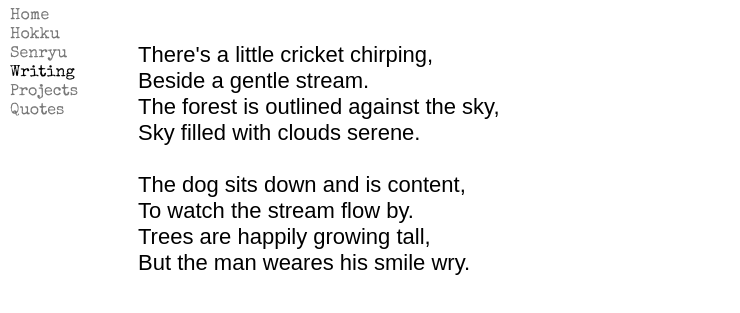
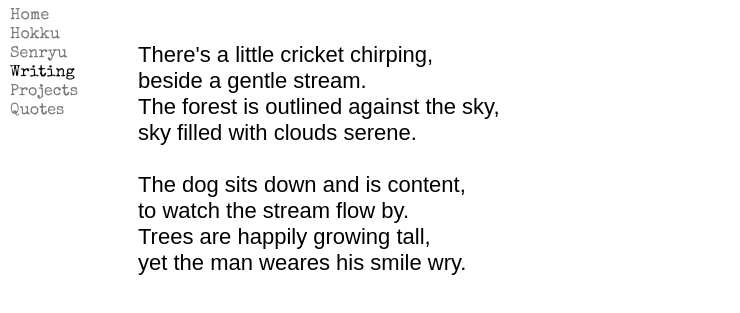
Before and after one commit to dcxSt/pfb-mod, a Gatsby site: page /writing/the-man-and-the-cricket in a window 1280 px wide. Shown: the part 145-458 px from the top of the page, without its empty margins (0-740 px from the left). Built offline with nearby package versions, Linux system fonts and the light colour scheme; Gatsby itself is replaced by a stand-in of ours; a web font is replaced by a local one.

Commit message:
modified man and cricket poem

```diff
--- a/src/pages/writing/the-man-and-the-cricket.md
+++ b/src/pages/writing/the-man-and-the-cricket.md
@@ -7,12 +7,12 @@ date: "2021-06-12"
 
 <poem><br/>
 There's a little cricket chirping,<br/>
-Beside a gentle stream.<br/>
+beside a gentle stream.<br/>
 The forest is outlined against the sky,<br/>
-Sky filled with clouds serene.<br/>
+sky filled with clouds serene.<br/>
 <br/>
 The dog sits down and is content,<br/>
-To watch the stream flow by.<br/>
+to watch the stream flow by.<br/>
 Trees are happily growing tall,<br/>
-But the man weares his smile wry.
+yet the man weares his smile wry.
 </poem>
```
